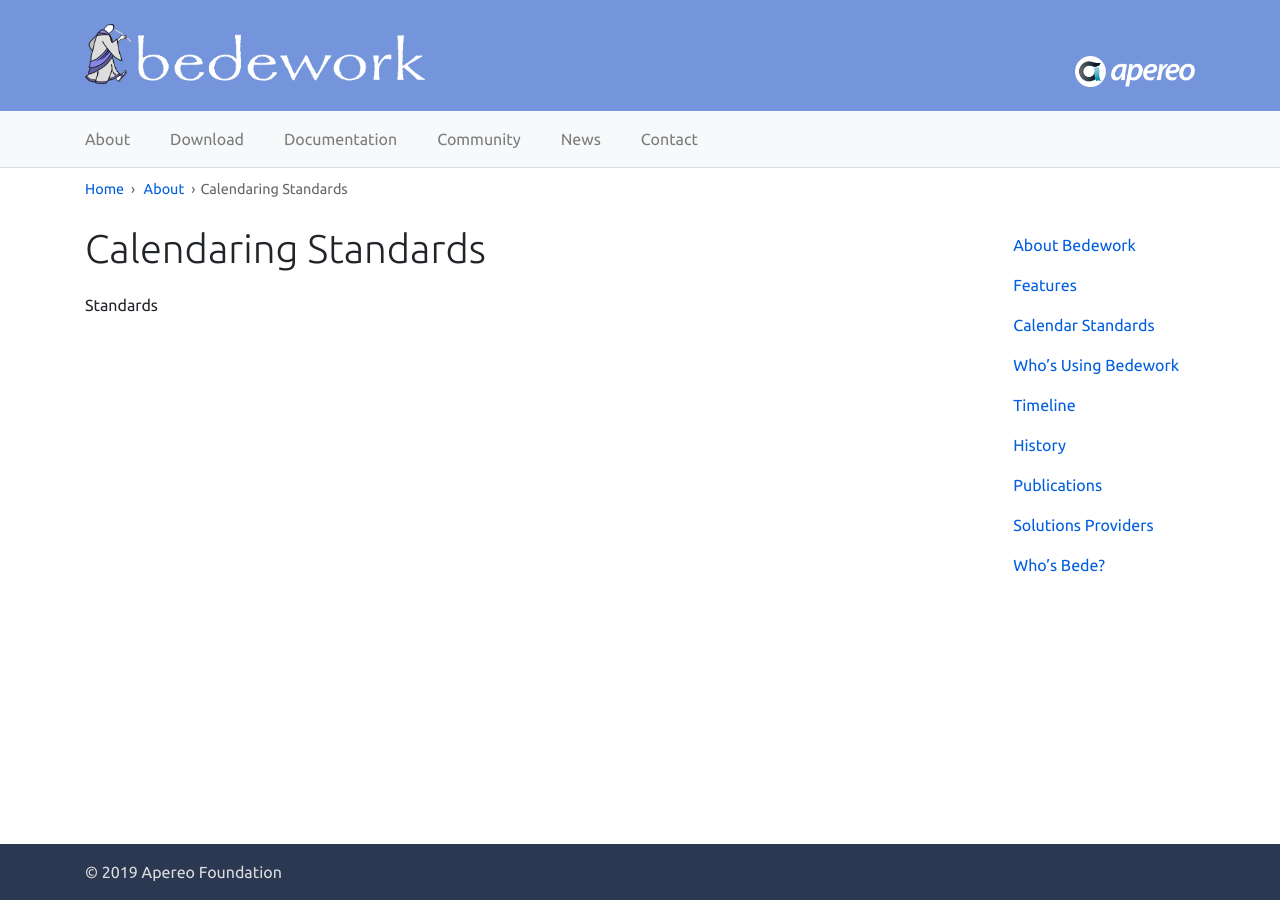
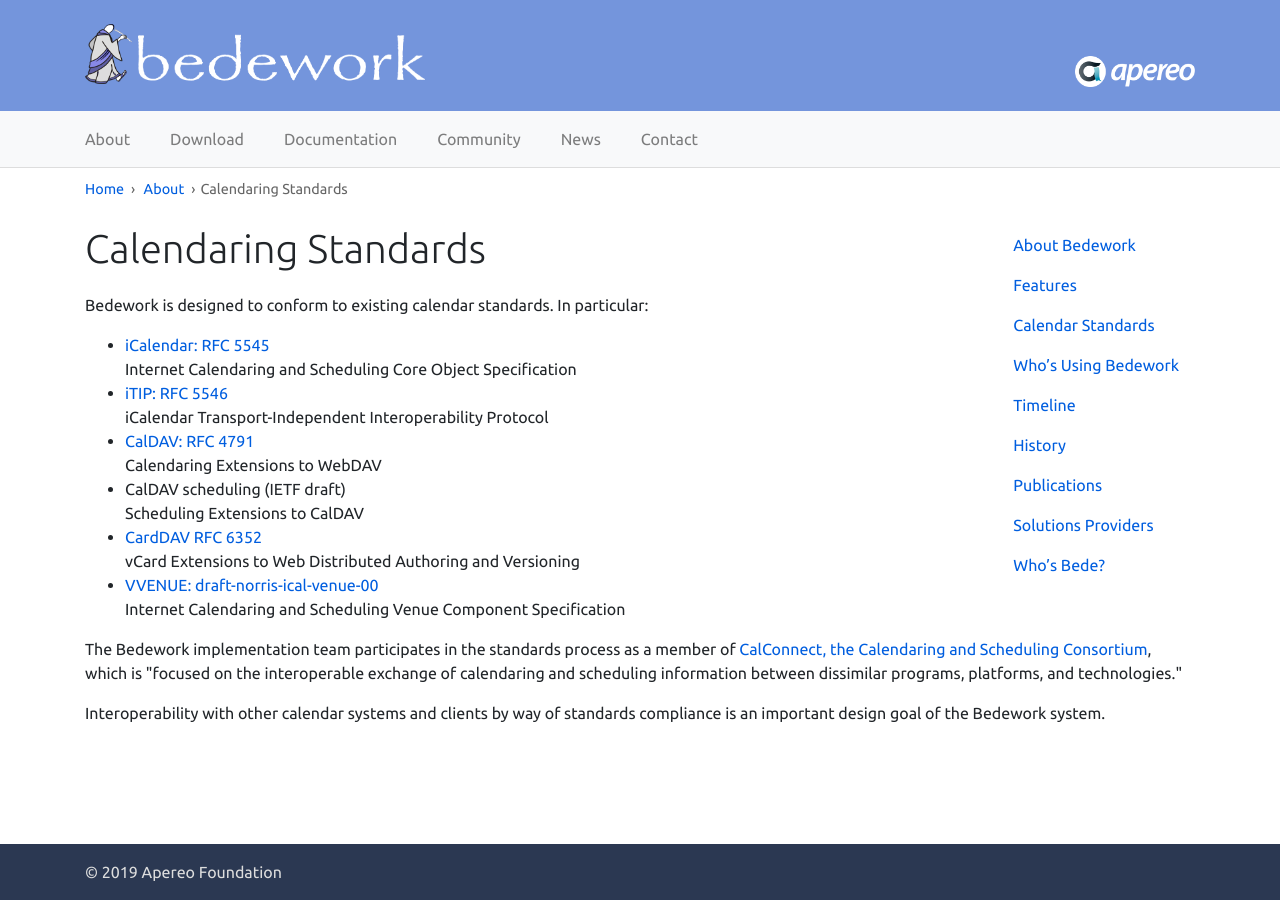
Before and after one commit to Bedework/bedework.github.io, a Jekyll site: the page built from _pages/about/standards.html, in a window 1280 px wide. Built offline with Jekyll 4.4.1, drawn with Linux system fonts in a browser that asks for light colours; nearby versions of some CDN libraries.

Commit message:
adding initial content for "Calendaring Standards"

```diff
--- a/_pages/about/standards.html
+++ b/_pages/about/standards.html
@@ -6,4 +6,22 @@
 permalink: /about/standards
 ---
 
-Standards
+
+<p>Bedework is designed to conform to existing calendar  standards. In particular:</p>
+<ul>
+  <li><a href="http://tools.ietf.org/html/rfc5545">iCalendar: RFC 5545</a><br>
+    Internet Calendaring and Scheduling Core Object Specification</li>
+  <li><a href="http://tools.ietf.org/html/rfc5546">iTIP: RFC 5546</a><br>
+    iCalendar Transport-Independent Interoperability Protocol</li>
+  <li><a href="http://tools.ietf.org/html/rfc4791">CalDAV: RFC 4791</a><br>
+    Calendaring Extensions to WebDAV</li>
+  <li>CalDAV scheduling (IETF draft)<br>
+    Scheduling Extensions to CalDAV</li>
+  <li><a href="http://carddav.calconnect.org/standards.html">CardDAV RFC 6352</a><br>
+    vCard Extensions to Web Distributed Authoring and Versioning</li>
+  <li><a href="http://tools.ietf.org/html/draft-norris-ical-venue-00"> VVENUE: draft-norris-ical-venue-00</a><br>
+    Internet Calendaring and Scheduling Venue Component Specification</li>
+</ul>
+<p>The Bedework implementation team participates in the  standards process as a member of <a href="http://www.calconnect.org/">CalConnect, the
+  Calendaring and Scheduling Consortium</a>, which is "focused on the  interoperable exchange of calendaring and scheduling  information between dissimilar programs, platforms, and  technologies."</p>
+<p>Interoperability with other calendar systems and clients by  way of standards compliance is an important design goal of the  Bedework system.</p>
```
